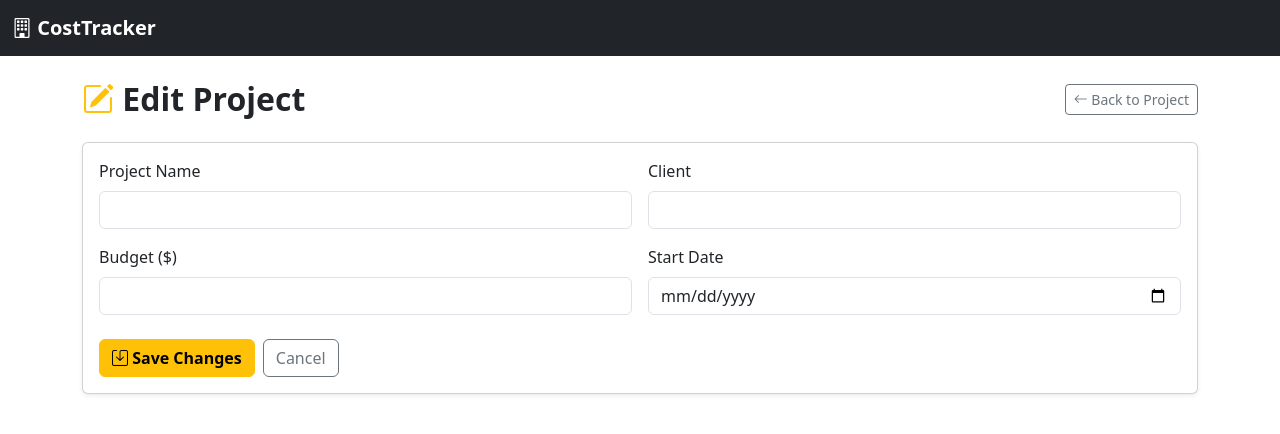
After one commit to moisesvivass/construction-cost-tracker, a Flask app: template app/templates/edit_project.html in a window 1280 px wide. The commit adds this page. Shown: the top 434 px of the page. Run offline with Flask 3, Linux system fonts and the light colour scheme; the template is opened without the code that fills it, so the values that code supplies are empty.

Commit message:
feat: add edit project functionality

```diff
--- /dev/null
+++ b/app/templates/edit_project.html
@@ -0,0 +1,74 @@
+{% extends "base.html" %}
+{% block title %}Edit {{ project.name }} — CostTracker{% endblock %}
+
+{% block content %}
+
+<!-- Flash messages -->
+{% with messages = get_flashed_messages(with_categories=true) %}
+  {% if messages %}
+    {% for category, message in messages %}
+      <div class="alert alert-{{ category }} alert-dismissible fade show" role="alert">
+        {{ message }}
+        <button type="button" class="btn-close" data-bs-dismiss="alert"></button>
+      </div>
+    {% endfor %}
+  {% endif %}
+{% endwith %}
+
+<!-- Header -->
+<div class="d-flex justify-content-between align-items-center mb-4">
+  <h2 class="fw-bold mb-0">
+    <i class="bi bi-pencil-square text-warning"></i> Edit Project
+  </h2>
+  <a href="{{ url_for('main.project_detail', project_id=project.id) }}"
+     class="btn btn-outline-secondary btn-sm">
+    <i class="bi bi-arrow-left"></i> Back to Project
+  </a>
+</div>
+
+<!-- Edit Form -->
+<div class="card shadow-sm">
+  <div class="card-body">
+    <form action="{{ url_for('main.edit_project', project_id=project.id) }}" method="POST">
+      <div class="row g-3">
+
+        <div class="col-md-6">
+          <label class="form-label">Project Name</label>
+          <input type="text" name="name" class="form-control"
+                 value="{{ project.name }}" required>
+        </div>
+
+        <div class="col-md-6">
+          <label class="form-label">Client</label>
+          <input type="text" name="client" class="form-control"
+                 value="{{ project.client }}" required>
+        </div>
+
+        <div class="col-md-6">
+          <label class="form-label">Budget ($)</label>
+          <input type="number" name="budget" class="form-control"
+                 value="{{ project.budget }}" step="0.01" min="0" required>
+        </div>
+
+        <div class="col-md-6">
+          <label class="form-label">Start Date</label>
+          <input type="date" name="start_date" class="form-control"
+                 value="{{ project.start_date }}" required>
+        </div>
+
+      </div>
+
+      <div class="mt-4 d-flex gap-2">
+        <button type="submit" class="btn btn-warning fw-semibold">
+          <i class="bi bi-save"></i> Save Changes
+        </button>
+        <a href="{{ url_for('main.project_detail', project_id=project.id) }}"
+           class="btn btn-outline-secondary">
+          Cancel
+        </a>
+      </div>
+    </form>
+  </div>
+</div>
+
+{% endblock %}
```
Also changed, not shown: app/routes.py (+18 -0 lines), app/templates/project_detail.html (+9 -3 lines).
